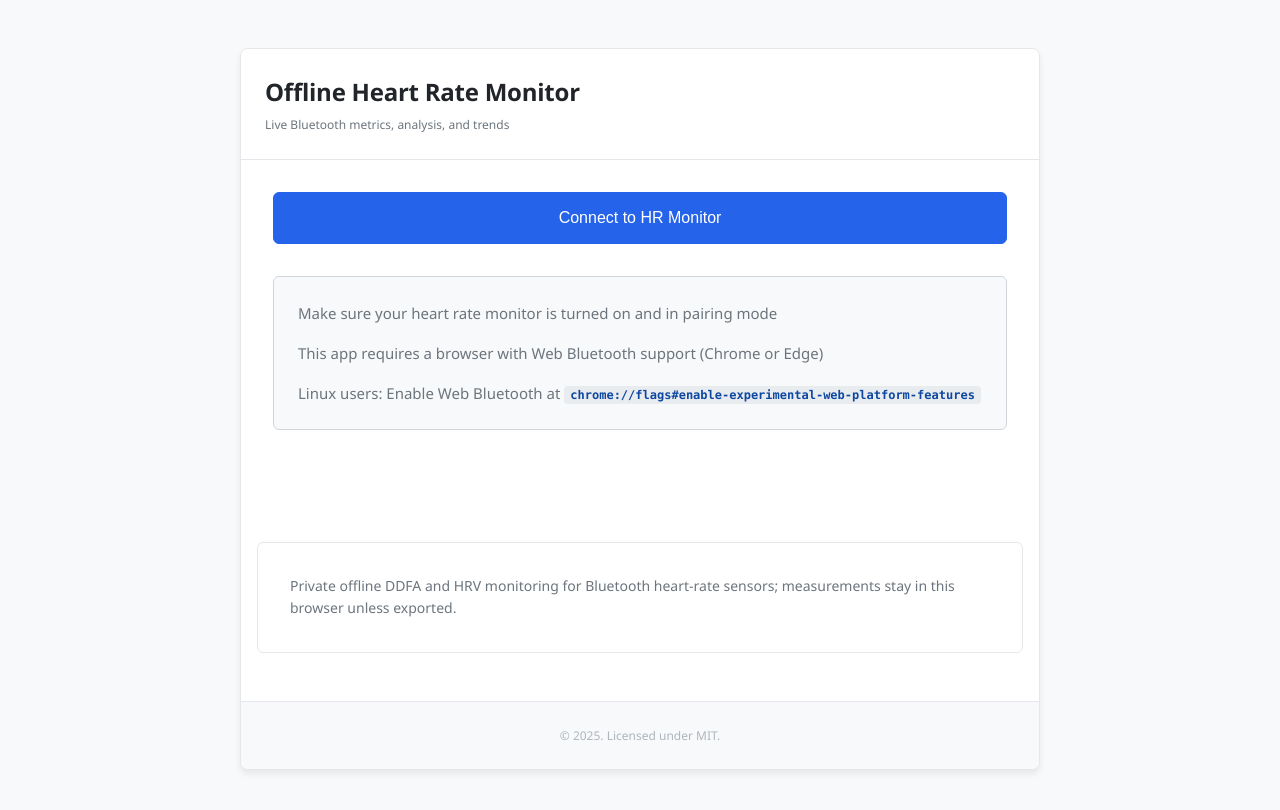
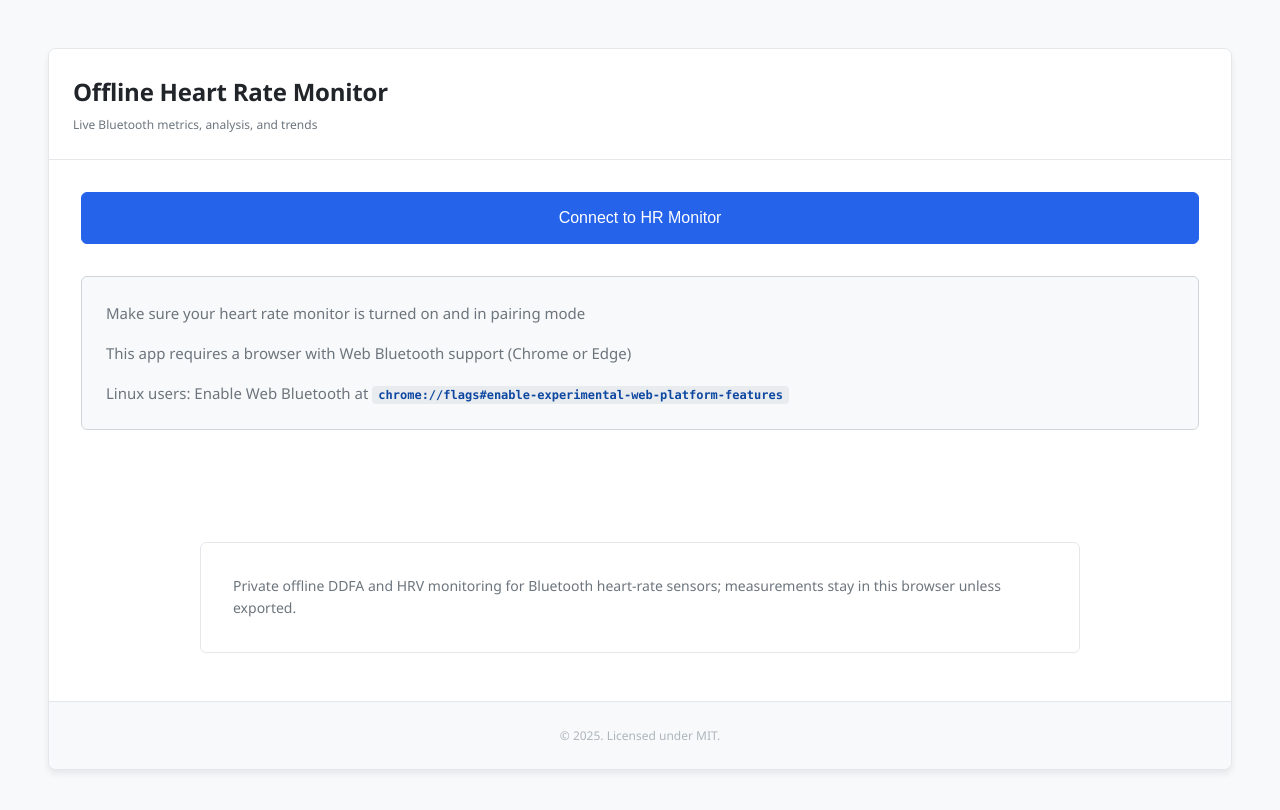
Before and after one commit to IzoManuel/offline-heart-rate-monitor, a React (Vite) app: page / in a window 1280 px wide. Shown: the top 810 px of the page. Built offline with nearby package versions, Linux system fonts and the light colour scheme.

Commit message:
Standardize overview metric card layout

```diff
--- a/src/App.css
+++ b/src/App.css
@@ -135,6 +135,8 @@ body {
 .dashboard-metrics > .respiratory-section { grid-column: 1 / -1; margin-top: 0; }
 .dashboard-metrics > .hr-display,
 .dashboard-metrics > .stats-section { margin-top: 0; min-width: 0; }
+.dashboard-metrics > .hr-display, .dashboard-metrics > .stats-section { min-height: 190px; padding: var(--spacing-md); background: var(--bg-secondary); border: 1px solid var(--border-light); border-radius: var(--radius-md); }
+.dashboard-metrics .hrv-metric, .dashboard-metrics .ddfa-headline-card, .dashboard-metrics .stat-card, .dashboard-metrics .respiratory-rate-card { width: 100%; min-height: 150px; }
 .dashboard-tools { display: grid; gap: var(--spacing-sm); position: sticky; top: var(--spacing-sm); min-width: 0; }
 .dashboard-tools > * { margin-top: 0; }
 .dashboard-trends { margin-top: var(--spacing-xl); padding-top: var(--spacing-lg); border-top: 1px solid var(--border-light); }
@@ -1564,7 +1566,7 @@ body {
 /* Desktop (1024px+) */
 @media (min-width: 1024px) {
   .hr-monitor {
-    max-width: 800px;
+    max-width: 1280px;
   }
 
   .hr-value {
```
Also changed, not shown: 2 other files (tests, documents, lock files or other folders).
